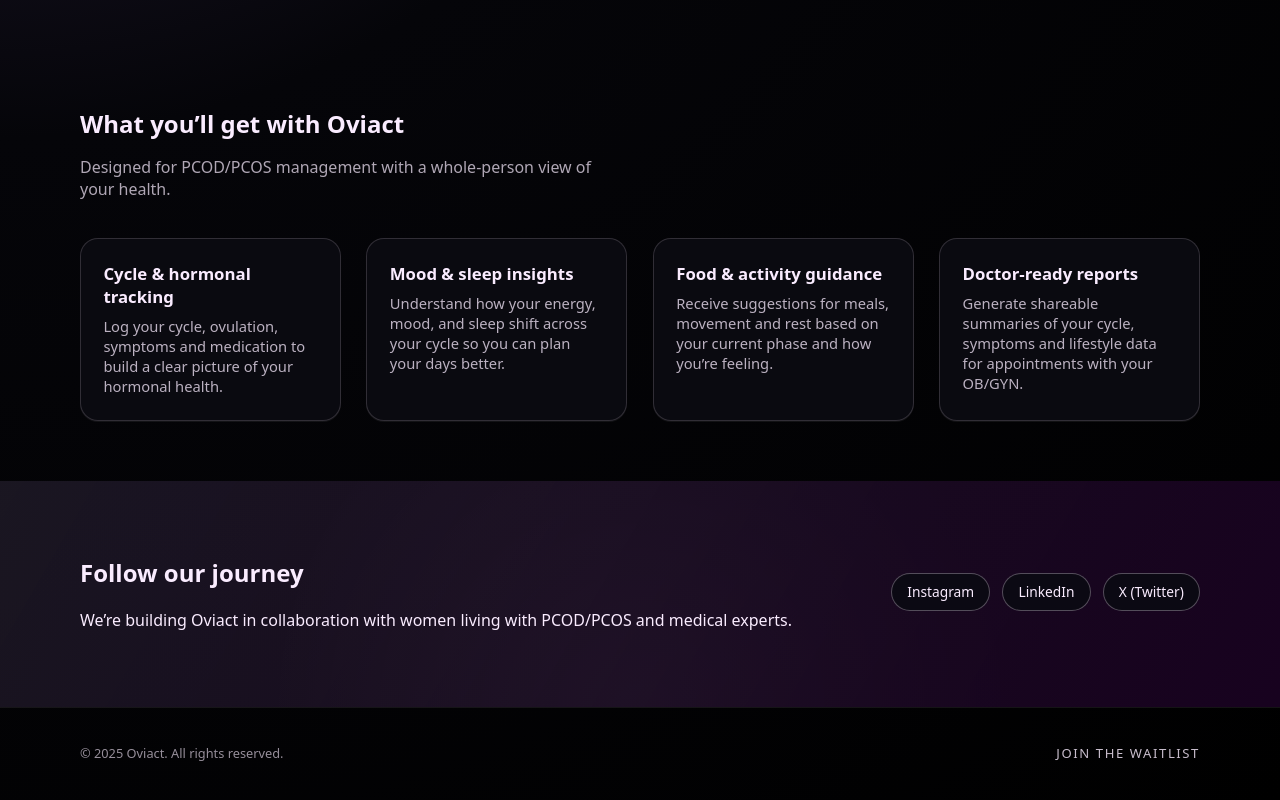
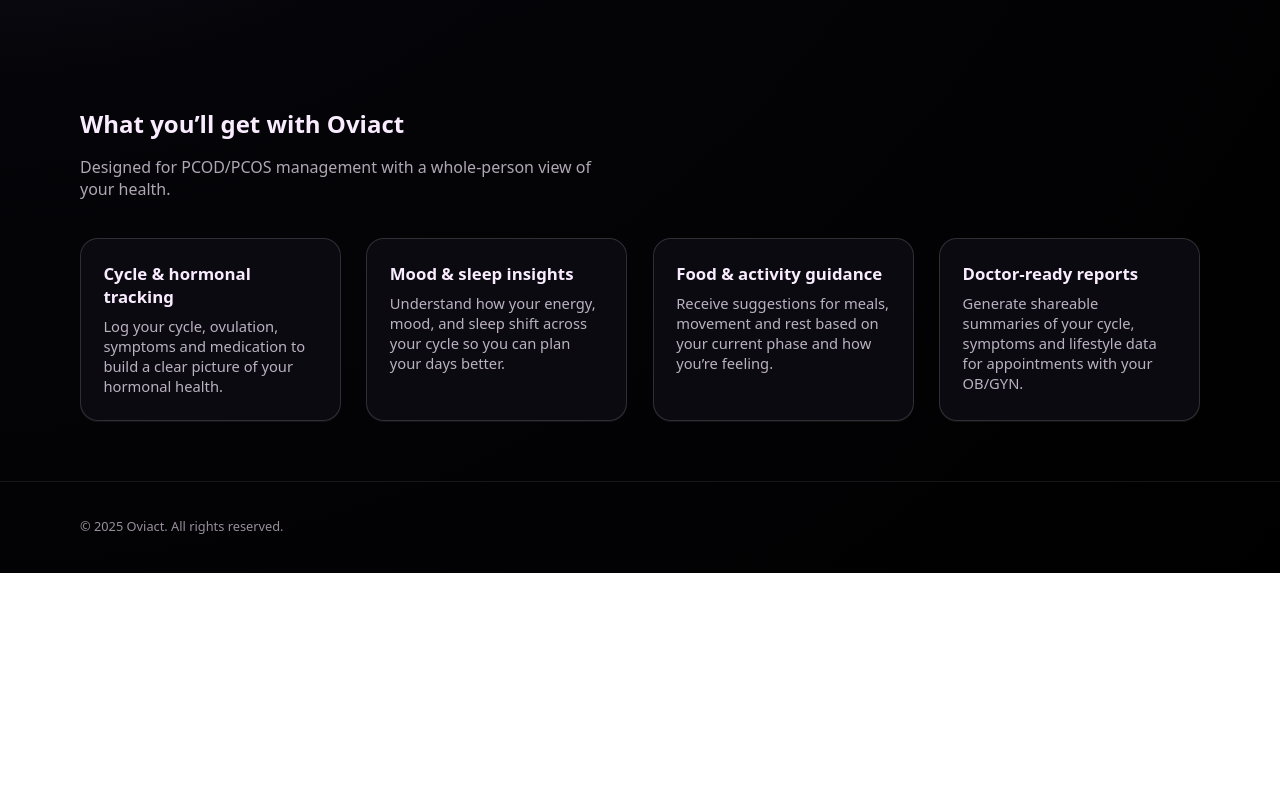
Before and after one commit to sandeepnmenon/oviact_website, a plain HTML site: page index.html in a window 1280 px wide. Shown: the part 630-1430 px from the top of the page. After the commit the page ends 1203 px from the top, so only its background shows below. Drawn offline with Linux system fonts and the light colour scheme.

Commit message:
Comment out social section and waitlist link in index.html for future updates

```diff
--- a/index.html
+++ b/index.html
@@ -121,7 +121,7 @@
       </section>
 
       <!-- Social / Follow -->
-      <section class="section section-soft" id="social">
+      <!-- <section class="section section-soft" id="social">
         <div class="container social-grid">
           <div>
             <h2>Follow our journey</h2>
@@ -136,13 +136,13 @@
             <a href="#" class="social-link" rel="noopener noreferrer" target="_blank">X (Twitter)</a>
           </div>
         </div>
-      </section>
+      </section> -->
     </main>
 
     <footer class="site-footer">
       <div class="container footer-flex">
         <p>© <span id="year"></span> Oviact. All rights reserved.</p>
-        <a href="#waitlist" class="footer-cta">Join the waitlist</a>
+        <!-- <a href="#waitlist" class="footer-cta">Join the waitlist</a> -->
       </div>
     </footer>
 
```
